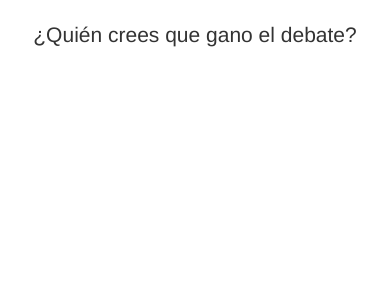
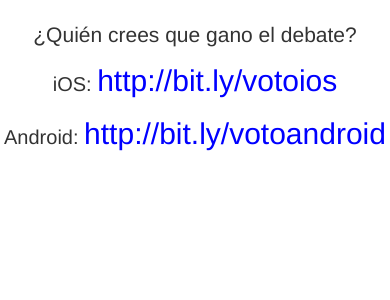
Before and after one commit to neosergio/hackatonqr, a Django app: page /vote/ in a window 390 px wide. Shown: the part 52-352 px from the top of the page. Run offline with Django 3.2, Linux system fonts and the light colour scheme; data that the repository does not hold is empty; some libraries are stand-ins or nearby versions.

Commit message:
Fixed que QR generation url and added some visual contents

```diff
--- a/templates/vote/index.html
+++ b/templates/vote/index.html
@@ -8,10 +8,18 @@
         <div class="row">
             {% for candidate in candidate_list %}
             <div class="col-md-6 candidate-button">
-                <p><img src="http://chart.apis.google.com/chart?cht=qr&chs=300x300&chl={{current_url}}{{candidate.id}}" alt="" class="print_qr"></p>
+                <p><img src="https://chart.googleapis.com/chart?cht=qr&chs=400x400&chl={{current_url}}{{candidate.id}}" alt="" class="print_qr"></p>
                 <p><a class="btn btn-lg btn-default" href="{% url 'vote:candidate' candidate.id %}">{{candidate.name}}</a></p>
             </div>
             {% endfor %}
         </div>
+        <div class="row">
+            <div class="col-md-6 candidate-url">
+                <p>iOS: <span>http://bit.ly/votoios</span></p>
+            </div>
+            <div class="col-md-6 candidate-url">
+                <p>Android: <span>http://bit.ly/votoandroid</span></p>
+            </div>
+        </div>
     </div>
 {% endblock main_content %}
--- a/vote/static/css/vote.css
+++ b/vote/static/css/vote.css
@@ -1,4 +1,6 @@
 .candidate-button { margin: 10px 0; }
+.candidate-url p { font-size: 20px; }
+.candidate-url p span { color:#0000FF; font-size: 30px; }
 .navbar-belatrix { background-color: #000; border-color: #f5f5f5; }
 .question { font-size: 1.5em; padding: 0 20px; }
 .result-text { margin: 20px 0; font-size: 20px;}
```
